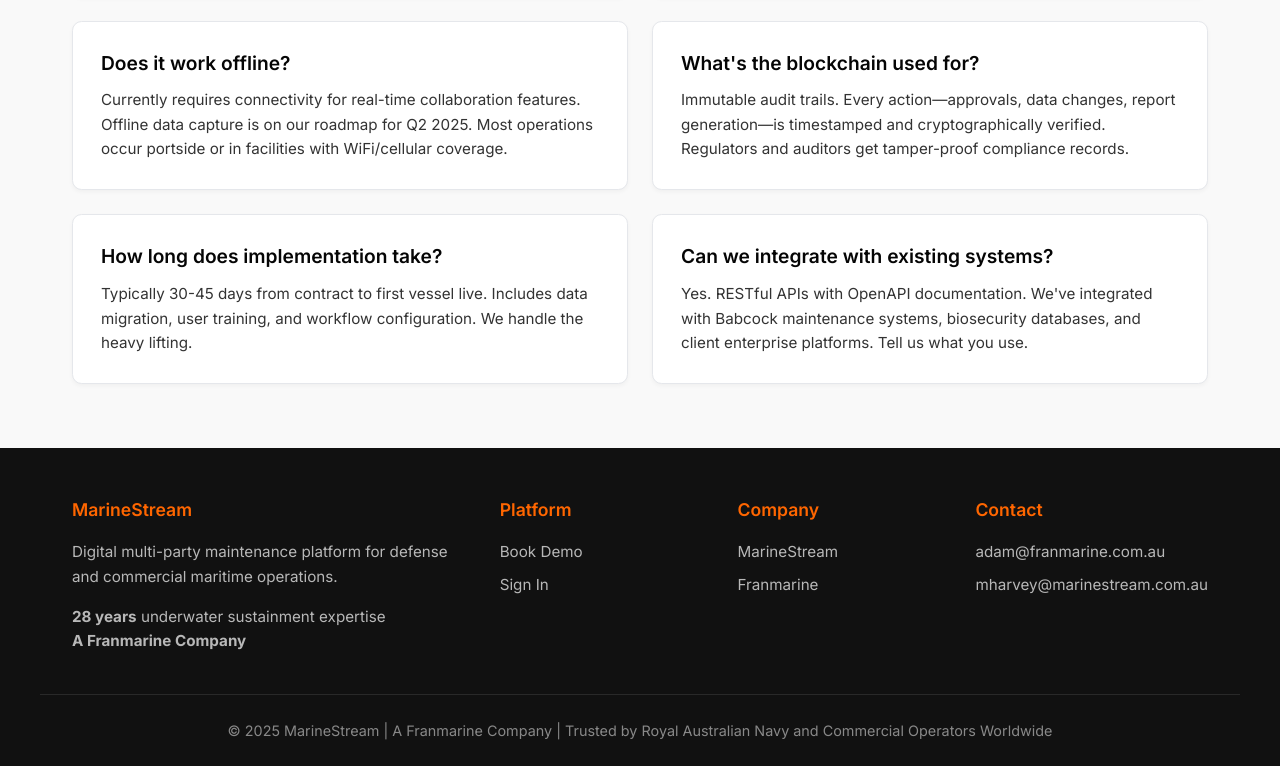
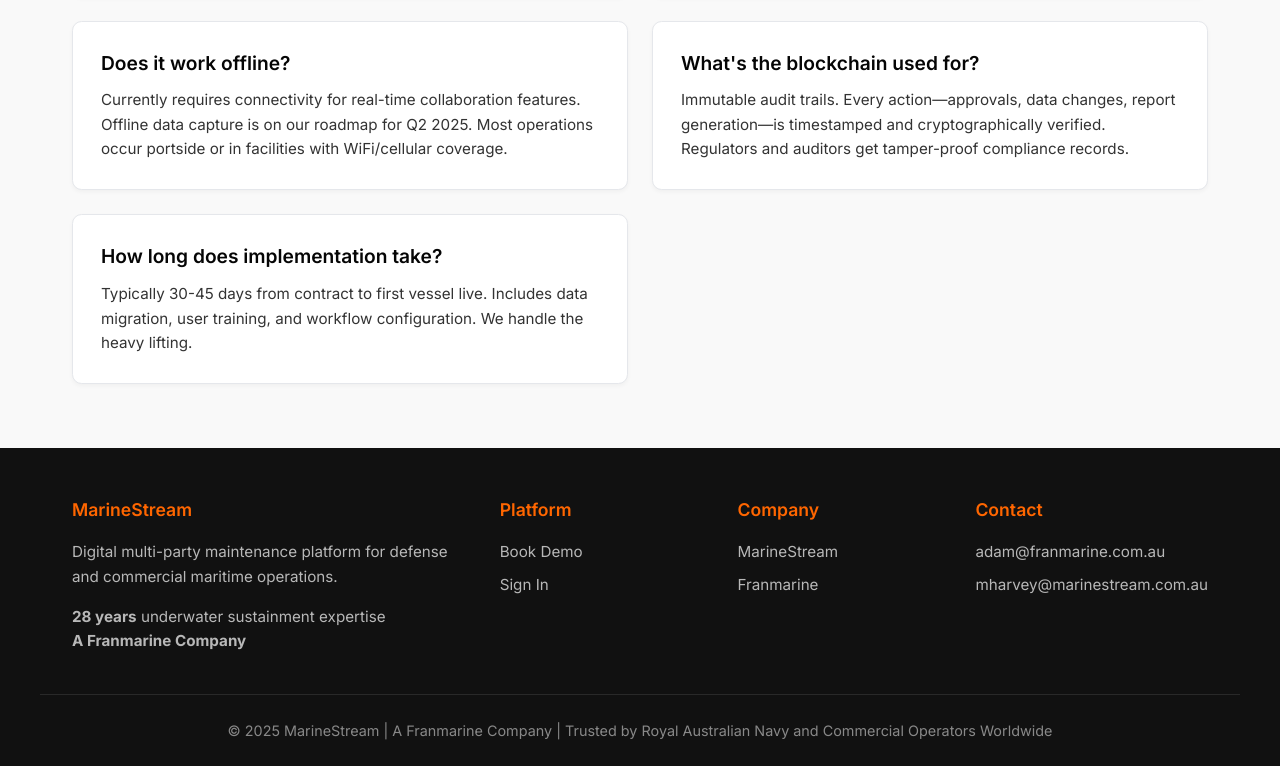
Before and after one commit to Mathew-Harvey/MarineStreamLandingPage, a plain HTML site: page index.html in a window 1280 px wide. Shown: the part 4700-5466 px from the top of the page. Drawn offline with Linux system fonts and the light colour scheme.

Commit message:
removed api connection, not currently

```diff
--- a/index.html
+++ b/index.html
@@ -229,10 +229,6 @@
                     <h3>How long does implementation take?</h3>
                     <p>Typically 30-45 days from contract to first vessel live. Includes data migration, user training, and workflow configuration. We handle the heavy lifting.</p>
                 </div>
-                <div class="faq-item">
-                    <h3>Can we integrate with existing systems?</h3>
-                    <p>Yes. RESTful APIs with OpenAPI documentation. We've integrated with Babcock maintenance systems, biosecurity databases, and client enterprise platforms. Tell us what you use.</p>
-                </div>
             </div>
         </div>
     </section>
```
